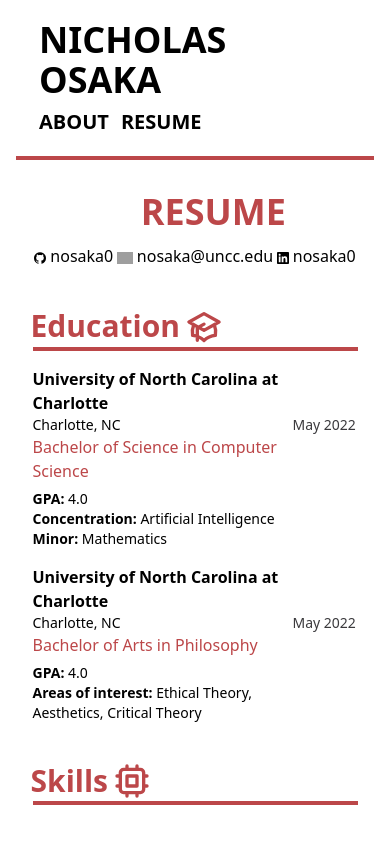
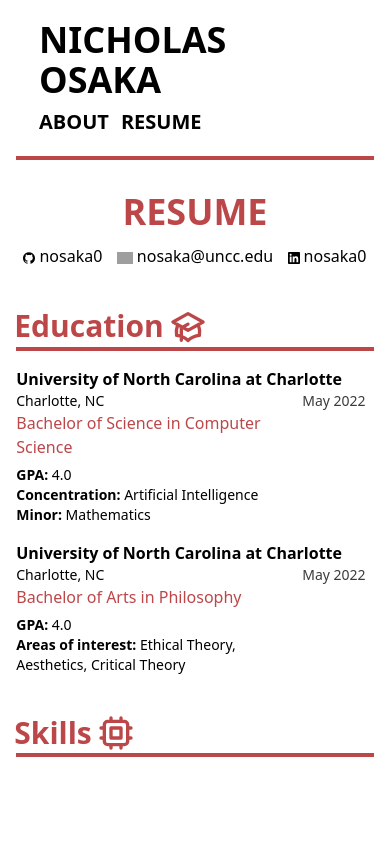
Before and after one commit to nicholasosaka/nosaka.xyz, a Next.js app: page /resume in a window 390 px wide. Built offline with nearby package versions, Linux system fonts and the light colour scheme; grey boxes are pictures that could not be loaded; what @tailwindcss/typography would draw is missing.

Commit message:
Change widths on mobile

```diff
--- a/pages/resume.js
+++ b/pages/resume.js
@@ -8,8 +8,8 @@ export default function Resume() {
     return (
         <div>
             <Header/>
-            <div className="mt-8 xl:mt-20 mx-auto w-5/6 md:w-9/12 lg:w-8/12">
-                <h1 className="text-4xl uppercase font-extrabold mx-auto w-1/3 text-center text-chestnut">Resume</h1>
+            <div className="mt-8 xl:mt-20 mx-auto w-11/12 md:w-9/12 lg:w-8/12">
+                <h1 className="text-4xl uppercase font-extrabold mx-auto w-1/2 text-center text-chestnut">Resume</h1>
                 <div className="flex flex-row mx-auto sm:w-8/12 lg:w-6/12 justify-between my-3">
                     <IconLink svg="/svgs/github.svg" text="nosaka0" link="https://github.com/nosaka0"/>
                     <IconLink svg="/svgs/email.svg" text="nosaka@uncc.edu" link="mailto:nosaka@uncc.edu"/>
```
